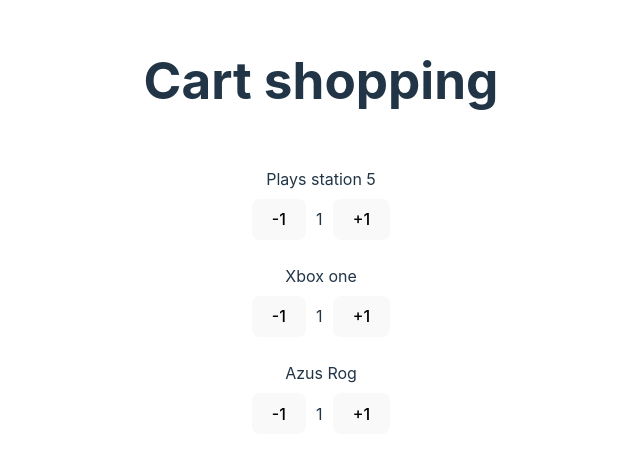
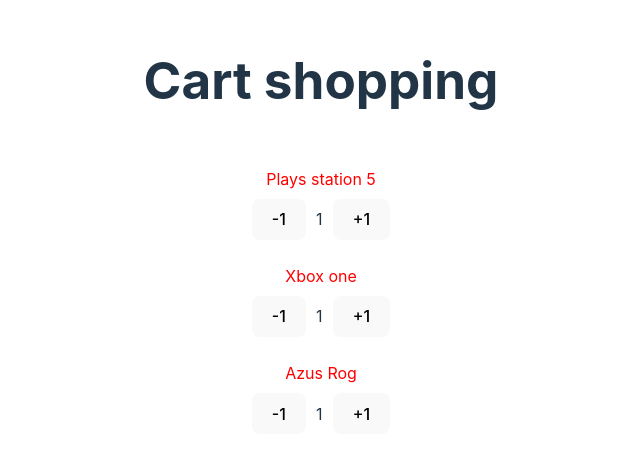
Before and after one commit to JaviKo500/02-first-step-react-ts, a React (Vite) app: page / in a window 1280 px wide. Shown: the part 174-632 px from the top of the page, without its empty margins (319-959 px from the left). Built offline with nearby package versions, Linux system fonts and the light colour scheme.

Commit message:
feat: add style component

```diff
--- /dev/null
+++ b/src/shopping-cart/ItemCounter.css
@@ -0,0 +1,7 @@
+.item-row {
+  margin-bottom: 8px;
+}
+
+.item-limit {
+  color: brown;
+}
--- a/src/shopping-cart/ItemCounter.tsx
+++ b/src/shopping-cart/ItemCounter.tsx
@@ -1,5 +1,5 @@
 import { useState } from "react";
-
+import './ItemCounter.css';
 interface ItemCounterProps {
   productName: string;
   quantity?: number;
@@ -16,7 +16,9 @@
   return (
     <section>
       <br />
-      <div style={{ marginBottom: '8px' }} >{productName}</div>
+      <div className={'item-row'} style={{
+        color: count === 1 ? 'red' : ''
+      }} >{productName}</div>
       <button onClick={decreaseItems} >-1</button>
       <span style={{
         marginLeft: '10px',
```
